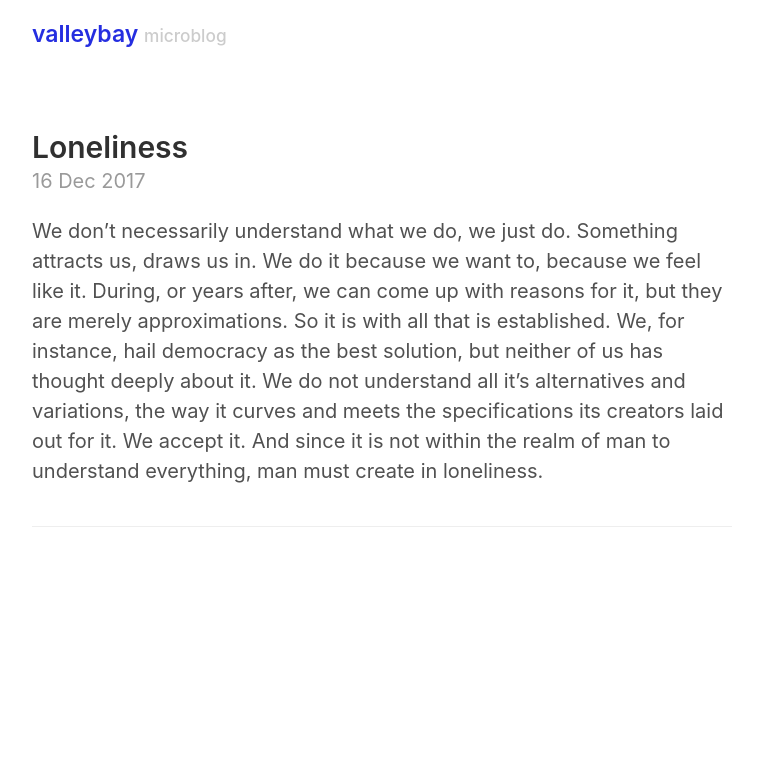
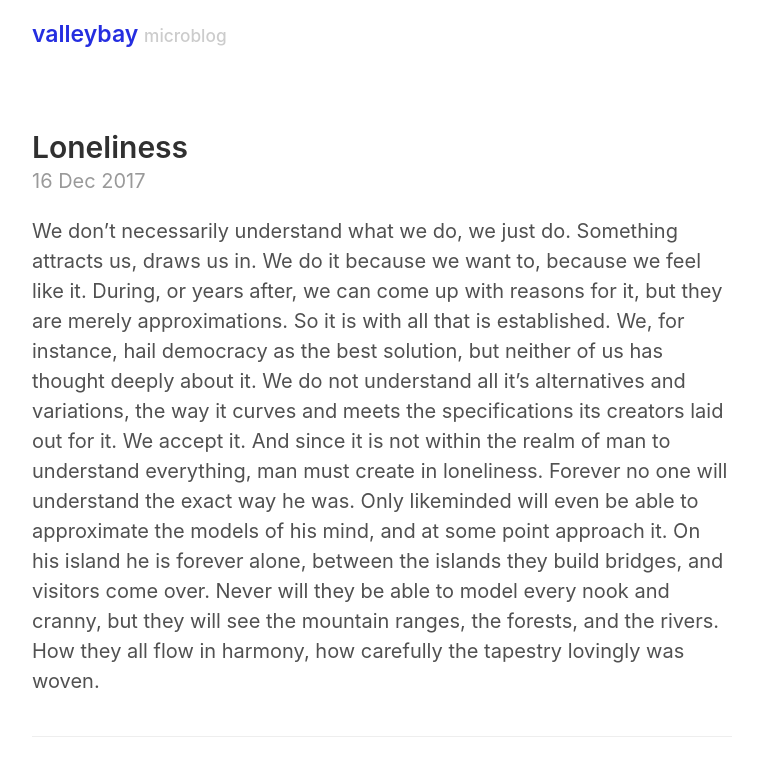
Before and after one commit to valleybay/valleybay.github.io, a Jekyll site: the page built from _posts/2017-12-16-loneliness.md, in a window 1280 px wide. Shown: the top 776 px of the page, without its empty margins (258-1015 px from the left). Built offline with Jekyll 4.4.1, drawn with Linux system fonts in a browser that asks for light colours.

Commit message:
Added to post

```diff
--- a/_posts/2017-12-16-loneliness.md
+++ b/_posts/2017-12-16-loneliness.md
@@ -4,3 +4,4 @@ title: Loneliness
 date: 2017-12-16 09:29:00 +0100
 ---
 We don't necessarily understand what we do, we just do. Something attracts us, draws us in. We do it because we want to, because we feel like it. During, or years after, we can come up with reasons for it, but they are merely approximations. So it is with all that is established. We, for instance, hail democracy as the best solution, but neither of us has thought deeply about it. We do not understand all it's alternatives and variations, the way it curves and meets the specifications its creators laid out for it. We accept it. And  since it is not within the realm of man to understand everything, man must create in loneliness.
+Forever no one will understand the exact way he was. Only likeminded will even be able to approximate the models of his mind, and at some point approach it. On his island he is forever alone, between the islands they build bridges, and visitors come over. Never will they be able to model every nook and cranny, but they will see the mountain ranges, the forests, and the rivers. How they all flow in harmony, how carefully the tapestry lovingly was woven.
```
